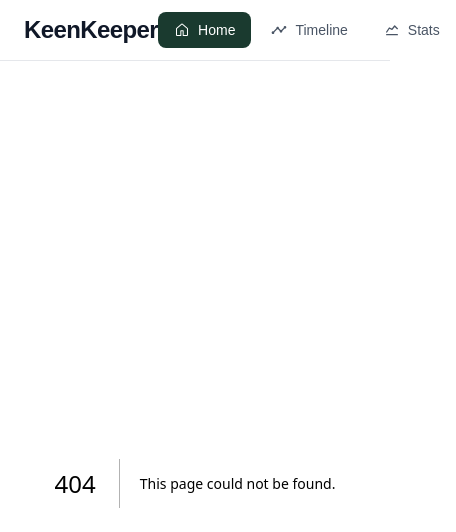
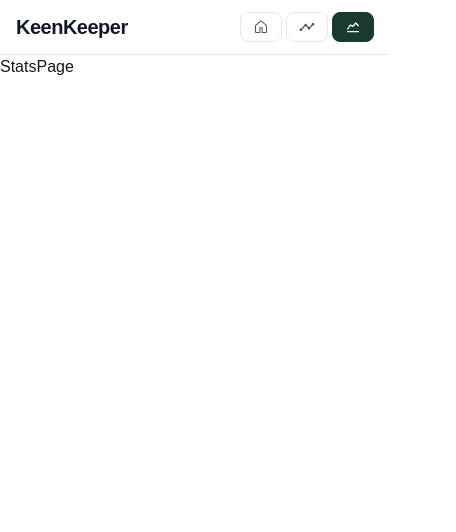
Before and after one commit to Sourov-Chandra/assignment-007-keep_keeper, a Next.js app: page /stats in a window 390 px wide. Before the commit this address had no page. Shown: the top 532 px of the page, 456 px wide, since content can reach past the window. Built offline with nearby package versions, Linux system fonts and the light colour scheme.

Commit message:
solve the routing path issue  and made the Navbar component  responsive

```diff
--- a/src/app/home/page.jsx
+++ /dev/null
@@ -1,9 +0,0 @@
-import React from 'react'
-
-const HomePage = () => {
-  return (
-    <div>HomePage</div>
-  )
-}
-
-export default HomePage
--- a/src/app/page.js
+++ b/src/app/page.js
@@ -1,4 +1,3 @@
-import Image from "next/image";
 
 export default function Home() {
   return (
--- /dev/null
+++ b/src/app/stats/page.jsx
@@ -0,0 +1,9 @@
+import React from 'react'
+
+const StatsPage = () => {
+  return (
+    <div>StatsPage</div>
+  )
+}
+
+export default StatsPage
--- /dev/null
+++ b/src/app/timeline/page.jsx
@@ -0,0 +1,7 @@
+import React from 'react'
+
+const TimelinePage = () => {
+  return <div>TimelinePage</div>;
+}
+
+export default TimelinePage
--- /dev/null
+++ b/src/component/navbar/Links.jsx
@@ -0,0 +1,24 @@
+import Link from "next/link";
+import { usePathname } from "next/navigation";
+
+const Links = ({ href, label, Icon }) => {
+  const pathName = usePathname();
+  const isActive = pathName === href;
+
+  return (
+    <Link
+      href={href}
+      className={`flex items-center gap-1.5 px-3 py-1.5 rounded-lg text-sm font-medium border transition-colors sm:px-4 sm:py-2 sm:gap-2
+        ${
+          isActive
+            ? "bg-[#1a3a2f] text-white border-[#1a3a2f]"
+            : "text-gray-600 border-gray-200 hover:bg-gray-50"
+        }`}
+    >
+      <Icon size={16} />
+      <span className="hidden sm:inline">{label}</span>
+    </Link>
+  );
+};
+
+export default Links;
--- a/src/component/navbar/Navbar.jsx
+++ b/src/component/navbar/Navbar.jsx
@@ -1,45 +1,31 @@
-// components/Navbar.jsx
+"use client";
 import { GoHome } from "react-icons/go";
 import { MdOutlineTimeline } from "react-icons/md";
 import { TbChartLine } from "react-icons/tb";
-import Link from "next/link";
+import Links from "./Links";
+
+const navLinks = [
+  { href: "/", label: "Home", Icon: GoHome },
+  { href: "/timeline", label: "Timeline", Icon: MdOutlineTimeline },
+  { href: "/stats", label: "Stats", Icon: TbChartLine },
+];
 
 export default function Navbar() {
   return (
-    <nav className="w-full flex items-center justify-between px-6 py-3 border-b border-gray-200 bg-white">
-      <div>
-        <span className="font-extrabold text-gray-900 text-2xl tracking-tight">
+    <nav className="w-full flex items-center justify-between px-4 py-3 border-b border-gray-200 bg-white sm:px-6">
+      <div className="shrink-0">
+        <span className="font-extrabold text-gray-900 text-xl tracking-tight sm:text-2xl">
           Keen
         </span>
-        <span className="font-bold text-gray-900 text-2xl tracking-tight">
+        <span className="font-bold text-gray-900 text-xl tracking-tight sm:text-2xl">
           Keeper
         </span>
       </div>
 
       <div className="flex items-center gap-1">
-        <Link
-          href="/"
-          className="flex items-center gap-2 bg-[#1a3a2f] text-white px-4 py-2 rounded-lg text-sm font-medium"
-        >
-          <GoHome size={16} />
-          Home
-        </Link>
-
-        <Link
-          href="/timeline"
-          className="flex items-center gap-2 text-gray-600 hover:text-gray-900 px-4 py-2 rounded-lg text-sm font-medium transition-colors"
-        >
-          <MdOutlineTimeline size={16} />
-          Timeline
-        </Link>
-
-        <Link
-          href="/stats"
-          className="flex items-center gap-2 text-gray-600 hover:text-gray-900 px-4 py-2 rounded-lg text-sm font-medium transition-colors"
-        >
-          <TbChartLine size={16} />
-          Stats
-        </Link>
+        {navLinks.map((link) => (
+          <Links key={link.href} {...link} />
+        ))}
       </div>
     </nav>
   );
```
